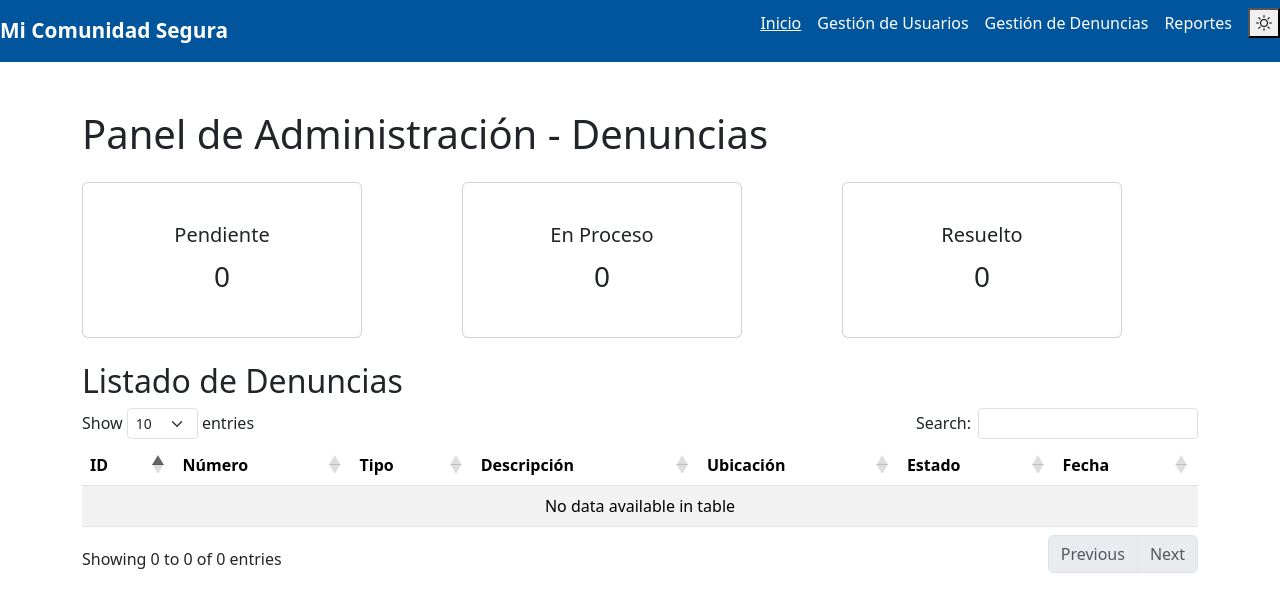
After one commit to fcedenoc/ProyectoAWCS-G5, a PHP site: page /panelAdmin.php in a window 1280 px wide. The commit adds this page. Shown: the top 612 px of the page. Run offline with PHP 8.4, Linux system fonts and the light colour scheme; data that the repository does not hold is empty; some libraries are stand-ins or nearby versions.

Commit message:
cambios en panel

```diff
--- /dev/null
+++ b/componentes/navbaradmin.html
@@ -0,0 +1,11 @@
+<nav class="navbar">
+        <div class="logo">Mi Comunidad Segura</div>
+        <button class="menu-toggle"><i class="bi bi-list"></i></button>
+        <ul class="nav-links">
+            <li><a href="#" data-page="inicio" class="active">Inicio</a></li>
+            <li><a href="#" data-page="gestion">Gestión de Usuarios</a></li>
+            <li><a href="#" data-page="denuncia">Gestión de Denuncias</a></li>
+            <li><a href="#" data-page="contacto">Reportes</a></li>
+            <li><button id="themeToggle" class="theme-btn"><i class="bi bi-sun"></i></button></li>
+        </ul>
+    </nav>
--- /dev/null
+++ b/panelAdmin.php
@@ -0,0 +1,125 @@
+<?php
+// Archivo de conexión a la base de datos
+include 'ConexionBD.php';
+// Abrir la conexión
+$mysqli = abrirConexion();
+
+// Consulta para contar denuncias por estado
+$sql_counts = "SELECT estado, COUNT(*) as cantidad FROM denuncias GROUP BY estado";
+$result_counts = $mysqli->query($sql_counts);
+$counts = [];
+while ($row = $result_counts->fetch_assoc()) {
+    $counts[$row['estado']] = $row['cantidad'];
+}
+
+// Si no hay datos, poner 0
+$pendiente = $counts['Pendiente'] ?? 0;
+$en_proceso = $counts['En Proceso'] ?? 0;
+$resuelto = $counts['Resuelto'] ?? 0;
+
+// Consulta para obtener todas las denuncias
+$sql_denuncias = "SELECT * FROM denuncias ORDER BY id DESC";
+$result_denuncias = $mysqli->query($sql_denuncias);
+$denuncias = [];
+while ($row = $result_denuncias->fetch_assoc()) {
+    $denuncias[] = $row;
+}
+
+// Cerrar la conexión
+cerrarConexion($mysqli);
+?>
+
+<!DOCTYPE html>
+<html lang="es">
+<head>
+    <meta charset="UTF-8">
+    <meta name="viewport" content="width=device-width, initial-scale=1.0">
+    <title>Panel de Administración</title>
+    <link rel="stylesheet" href="style.css">
+    <link rel="stylesheet" href="https://cdn.jsdelivr.net/npm/bootstrap-icons@1.11.3/font/bootstrap-icons.min.css">
+    <link href="https://cdn.jsdelivr.net/npm/bootstrap@5.3.3/dist/css/bootstrap.min.css" rel="stylesheet">
+    <link href="https://cdn.datatables.net/1.13.7/css/dataTables.bootstrap5.min.css" rel="stylesheet">
+    <style>
+        body {
+            background: white;
+        }
+    </style>
+</head>
+<body>
+    <?php include 'componentes/navbaradmin.html'; ?>
+    <div class="container mt-5">
+
+        <h1 class="mb-4">Panel de Administración - Denuncias</h1>
+
+
+        <div class="row mb-4">
+            <div class="col-md-4">
+                <div class="card text-center">
+                    <div class="card-body">
+                        <h5 class="card-title">Pendiente</h5>
+                        <p class="card-text fs-3"><?php echo $pendiente; ?></p>
+                    </div>
+                </div>
+            </div>
+            <div class="col-md-4">
+                <div class="card text-center">
+                    <div class="card-body">
+                        <h5 class="card-title">En Proceso</h5>
+                        <p class="card-text fs-3"><?php echo $en_proceso; ?></p>
+                    </div>
+                </div>
+            </div>
+            <div class="col-md-4">
+                <div class="card text-center">
+                    <div class="card-body">
+                        <h5 class="card-title">Resuelto</h5>
+                        <p class="card-text fs-3"><?php echo $resuelto; ?></p>
+                    </div>
+                </div>
+            </div>
+        </div>
+
+        <h2>Listado de Denuncias</h2>
+        <table id="denunciasTable" class="table table-striped">
+            <thead>
+                <tr>
+                    <th>ID</th>
+                    <th>Número</th>
+                    <th>Tipo</th>
+                    <th>Descripción</th>
+                    <th>Ubicación</th>
+                    <th>Estado</th>
+                    <th>Fecha</th>
+                </tr>
+            </thead>
+            <tbody>
+                <?php foreach ($denuncias as $denuncia): ?>
+                <tr>
+                    <td><?php echo htmlspecialchars($denuncia['id']); ?></td>
+                    <td><?php echo htmlspecialchars($denuncia['numero_denuncia']); ?></td>
+                    <td><?php echo htmlspecialchars($denuncia['tipo']); ?></td>
+                    <td><?php echo htmlspecialchars($denuncia['descripcion']); ?></td>
+                    <td><?php echo htmlspecialchars($denuncia['ubicacion']); ?></td>
+                    <td><?php echo htmlspecialchars($denuncia['estado']); ?></td>
+                    <td><?php echo htmlspecialchars($denuncia['fecha_creacion']); ?></td>
+                </tr>
+                <?php endforeach; ?>
+            </tbody>
+        </table>
+    </div>
+
+    <script src="https://code.jquery.com/jquery-3.7.1.min.js"></script>
+    <script src="https://cdn.jsdelivr.net/npm/bootstrap@5.3.3/dist/js/bootstrap.bundle.min.js"></script>
+    <script src="https://cdn.datatables.net/1.13.7/js/jquery.dataTables.min.js"></script>
+    <script src="https://cdn.datatables.net/1.13.7/js/dataTables.bootstrap5.min.js"></script>
+    <script>
+        $(document).ready(function() {
+            $('#denunciasTable').DataTable({
+                "language": {
+                    "url": "//cdn.datatables.net/plug-ins/1.13.7/i18n/es-ES.json"
+                }
+            });
+        });
+    </script>
+</body>
+</html>
--- a/style.css
+++ b/style.css
@@ -16,6 +16,15 @@ body {
 }
 
 .navbar {
+    background-color: var(--azul-principal);
+    color: white;
+    display: flex;
+    justify-content: space-between;
+    align-items: center;
+    padding: 0.8rem 1.5rem;
+}
+
+.navbaradmin.html {
     background-color: var(--azul-principal);
     color: white;
     display: flex;
```
Also changed, not shown: componentes/navbarusuarios.html (added, +11 -0 lines).
